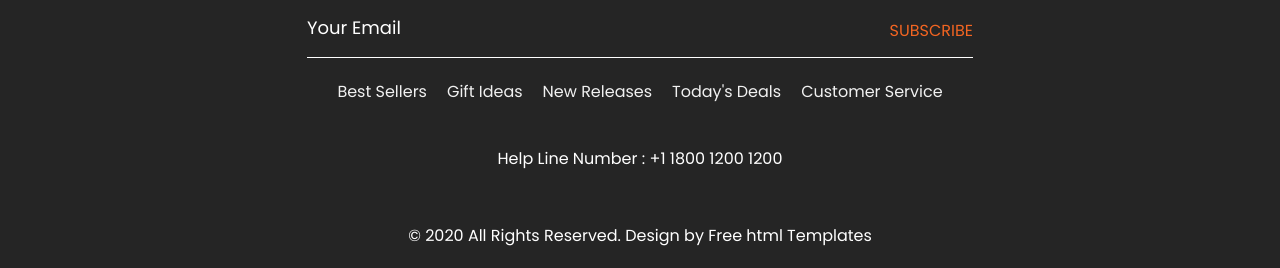
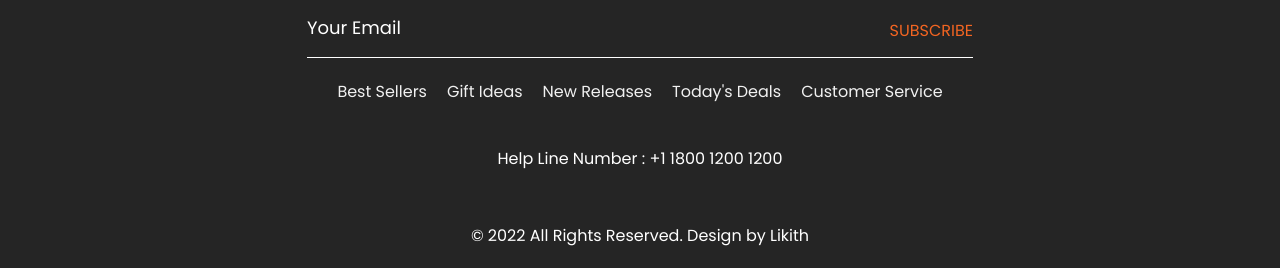
Before and after one commit to sailikith1156/Eflyer_FRT_Project, a plain HTML site: page jewellery.html in a window 1280 px wide. Shown: the part 1723-1991 px from the top of the page. Drawn offline with nearby package versions, Linux system fonts and the light colour scheme.

Commit message:
Update jewellery.html

```diff
--- a/jewellery.html
+++ b/jewellery.html
@@ -339,7 +339,7 @@
       <!-- copyright section start -->
       <div class="copyright_section">
          <div class="container">
-            <p class="copyright_text">© 2020 All Rights Reserved. Design by <a href="https://html.design">Free html  Templates</a></p>
+            <p class="copyright_text">© 2022 All Rights Reserved. Design by Likith</a></p>
          </div>
       </div>
       <!-- copyright section end -->
```
